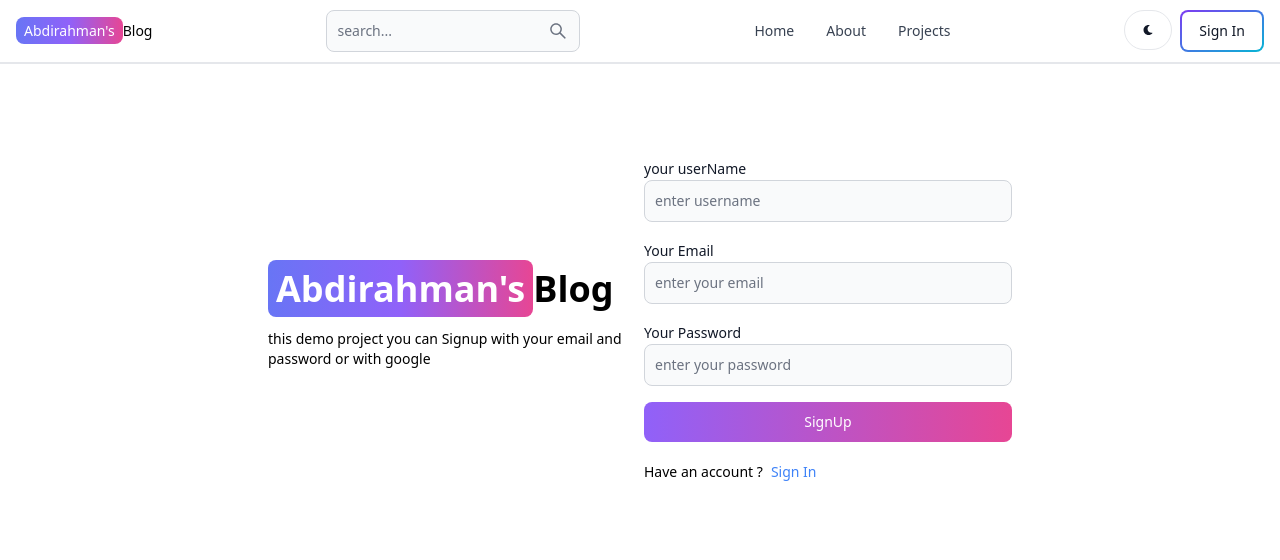
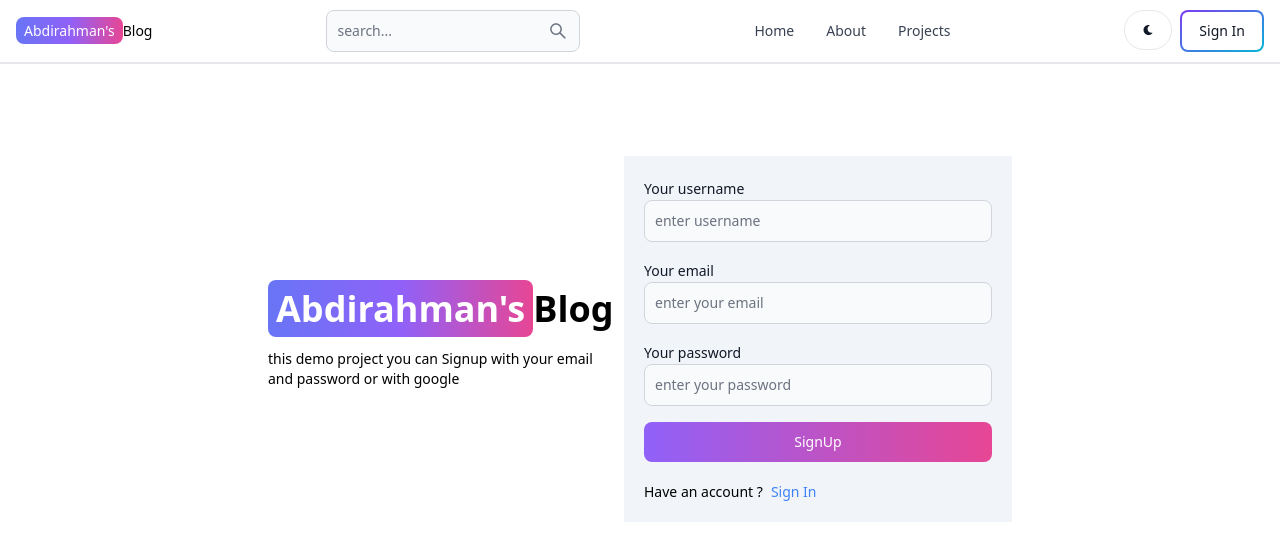
Before and after one commit to cabdiraxman200/Mern-Blog-using-tailwind-css, a React (Vite) app in the folder client/: page /sign-up in a window 1280 px wide. Shown: the top 560 px of the page. Built offline with nearby package versions, Linux system fonts and the light colour scheme.

Commit message:
Sign up  page ui

```diff
--- a/client/src/pages/SignUp.jsx
+++ b/client/src/pages/SignUp.jsx
@@ -18,10 +18,10 @@
       <p className='text-sm mt-5 '>this demo project  you can Signup  with your email and password or with google</p>
       </div >
       {/* right side */}
-      <div className='flex-1'>
+      <div className='flex-1  p-5 bg-slate-100'>
         <form className='flex flex-col gap-4'>
           <div>
-            <Label value='your userName'/>
+            <Label value='Your username'/>
           <TextInput
           type='text'
           placeholder='enter username'
@@ -29,7 +29,7 @@
           />
           </div>
           <div>
-            <Label value ="Your Email"/>
+            <Label value ="Your email"/>
             <TextInput
             type='text'
             placeholder='enter your email'
@@ -37,7 +37,7 @@
             />
           </div>
           <div>
-            <Label value ="Your Password"/>
+            <Label value ="Your password"/>
             <TextInput
             type='text'
             placeholder='enter your password'
```
